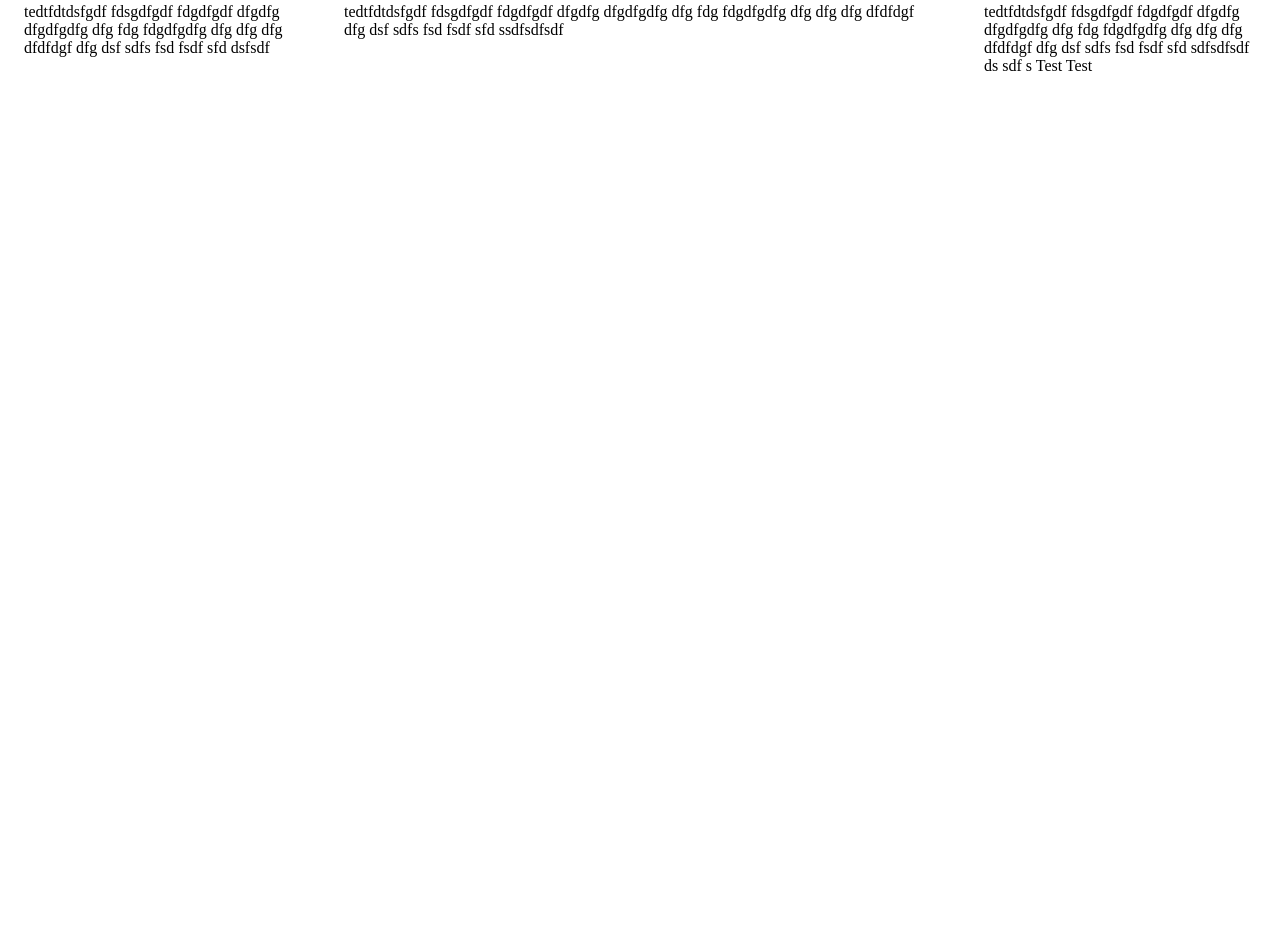
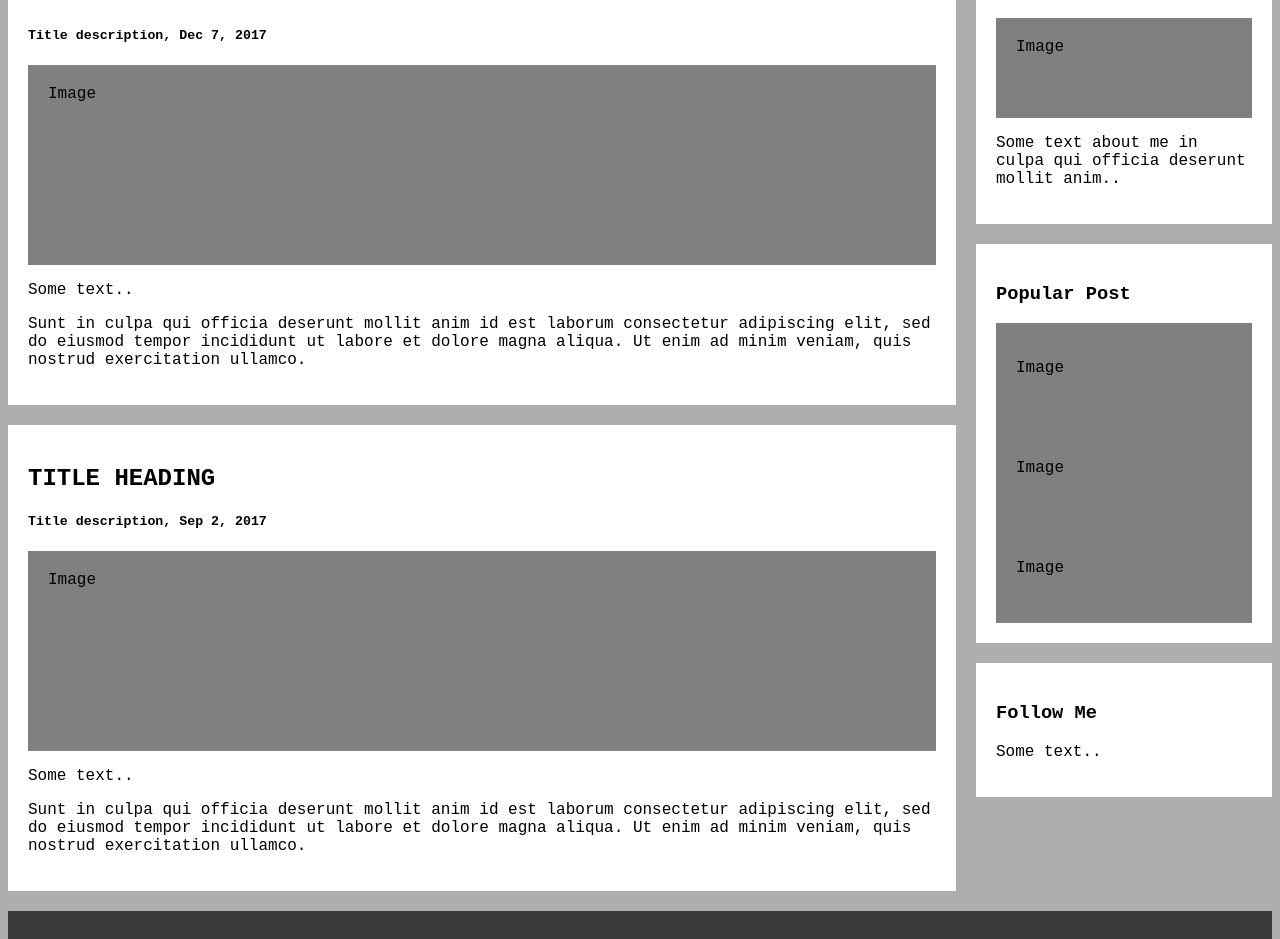
Before and after one commit to eric-kunin/front-end-exercises, a plain HTML site: page html/index.html in a window 1280 px wide. Shown: the part 292-1231 px from the top of the page. Before the commit the page ends 800 px from the top, so only its background shows below. Drawn offline with Linux system fonts and the light colour scheme; files that its build step writes are made by us from their sources.

Commit message:
fixed img

```diff
--- a/css/styles.css
+++ b/css/styles.css
@@ -0,0 +1,8 @@
+* {
+    box-sizing: border-box;
+  }
+  body {
+    /* margin: 0; */
+    background-color: #aeaeae;
+    font-family: "Courier New", Courier, monospace;
+  }
--- a/html/index.html
+++ b/html/index.html
@@ -3,23 +3,22 @@
   <head>
     <meta charset="UTF-8" />
     <meta name="viewport" content="width=device-width, initial-scale=1.0" />
-    <link rel="stylesheet" href="css/styles.css" />
-    <title>First css</title>
+    <link rel="stylesheet" href="/css/styles.css" />
+    <title>First CSS Website Layout</title>
     <style>
-      * {
-        box-sizing: border-box;
-      }
-      body {
-        margin: 0;
-      }
-      .header {
-        background-color: gray;
+      .header,
+      .footer {
+        background-color: #3b3b3b;
         color: red;
         font-size: 17px;
         padding: 30px;
         text-align: center;
-        font-family: "Courier New", Courier, monospace;
       }
+
+      .footer {
+        margin-top: 20px;
+      }
+
       .topnav::after {
         /* clearfix */
         content: "";
@@ -38,30 +37,57 @@
         text-align: center;
         padding: 15px 17px;
         text-decoration: none;
+        font-size: 25px;
       }
       .clearfix::after {
         content: "";
         display: table;
         clear: both;
       }
-      .column.side {
+      .column.left {
+        float: left;
+        width: 75%;
+      }
+      .column.right {
+        float: left;
         width: 25%;
-      }
-      .column.middle {
-        width: 50%;
+        padding-left: 20px;
       }
       .column {
+        /* padding: 24px; */
         float: left;
-        padding: 24px;
+        box-sizing: border-box;
       }
       .topnav a:hover {
         background-color: gray;
         color: blueviolet;
       }
+      .card {
+        /* position: relative;
+        display: block; */
+        background-color: white;
+        padding: 20px;
+        margin-top: 20px;
+      }
+      .fakeImg {
+        /* position: absolute; */
+        /* display: flex; */
+        background-color: #808080;
+        width: 100%;
+        padding: 20px;
+      }
+
+      @media screen and (max-width: 800px) {
+        .column.left,
+        .column.right {
+          width: 100%;
+          padding: 0px;
+        }
+      }
       @media screen and (max-width: 600px) {
-        .column.side,
-        .column.middle {
+        .topnav a {
           width: 100%;
+          float: none;
         }
       }
     </style>
@@ -74,33 +100,62 @@
       <a href="#">Link</a>
       <a href="#">Link</a>
       <a href="#">Link</a>
-      <a href="#">Link</a>
+      <a href="#" style="float: right">Link</a>
     </div>
     <div class="clearfix">
-      <div class="column side">
-        <h1>Bla</h1>
-        <p>
-          tedtfdtdsfgdf fdsgdfgdf fdgdfgdf dfgdfg dfgdfgdfg dfg fdg fdgdfgdfg
-          dfg dfg dfg dfdfdgf dfg dsf sdfs fsd fsdf sfd dsfsdf
-        </p>
+      <!-- left -->
+      <div class="column left">
+        <!-- card number 1 -->
+        <div class="card">
+          <h2>TITLE HEADING</h2>
+          <h5>Title description, Dec 7, 2017</h5>
+          <div class="fakeImg" style="height: 200px">Image</div>
+          <p>Some text..</p>
+          <p>
+            Sunt in culpa qui officia deserunt mollit anim id est laborum
+            consectetur adipiscing elit, sed do eiusmod tempor incididunt ut
+            labore et dolore magna aliqua. Ut enim ad minim veniam, quis nostrud
+            exercitation ullamco.
+          </p>
+        </div>
+        <!-- card number 2 -->
+        <div class="card">
+          <h2>TITLE HEADING</h2>
+          <h5>Title description, Sep 2, 2017</h5>
+          <div class="fakeImg" style="height: 200px">Image</div>
+          <p>Some text..</p>
+          <p>
+            Sunt in culpa qui officia deserunt mollit anim id est laborum
+            consectetur adipiscing elit, sed do eiusmod tempor incididunt ut
+            labore et dolore magna aliqua. Ut enim ad minim veniam, quis nostrud
+            exercitation ullamco.
+          </p>
+        </div>
       </div>
-      <!-- next -->
-      <div class="column middle">
-        <h1>Bla</h1>
-        <p>
-          tedtfdtdsfgdf fdsgdfgdf fdgdfgdf dfgdfg dfgdfgdfg dfg fdg fdgdfgdfg
-          dfg dfg dfg dfdfdgf dfg dsf sdfs fsd fsdf sfd ssdfsdfsdf
-        </p>
+      <!-- right -->
+      <div class="column right">
+        <!-- card number 3 -->
+        <div class="card">
+          <h3>About Me</h3>
+          <div class="fakeImg" style="height: 100px">Image</div>
+          <p>Some text about me in culpa qui officia deserunt mollit anim..</p>
+        </div>
+        <!-- card number 4 -->
+        <div class="card">
+          <h3>Popular Post</h3>
+          <div class="fakeImg" style="height: 100px"><p>Image</p></div>
+          <div class="fakeImg" style="height: 100px"><p>Image</p></div>
+          <div class="fakeImg" style="height: 100px"><p>Image</p></div>
+        </div>
+        <!-- card number 5 -->
+        <div class="card">
+          <h3>Follow Me</h3>
+          <p>Some text..</p>
+        </div>
       </div>
-      <!-- next -->
-      <div class="column side">
-        <h1>Bla</h1>
-        <p>
-          tedtfdtdsfgdf fdsgdfgdf fdgdfgdf dfgdfg dfgdfgdfg dfg fdg fdgdfgdfg
-          dfg dfg dfg dfdfdgf dfg dsf sdfs fsd fsdf sfd sdfsdfsdf ds sdf s Test
-          Test
-        </p>
-      </div>
+    </div>
+    <div class="footer">
+      <h2>Footer</h2>
     </div>
   </body>
 </html>
```
Also changed, not shown: img/1.png (deleted), img/2.png (deleted), 1 other file.
